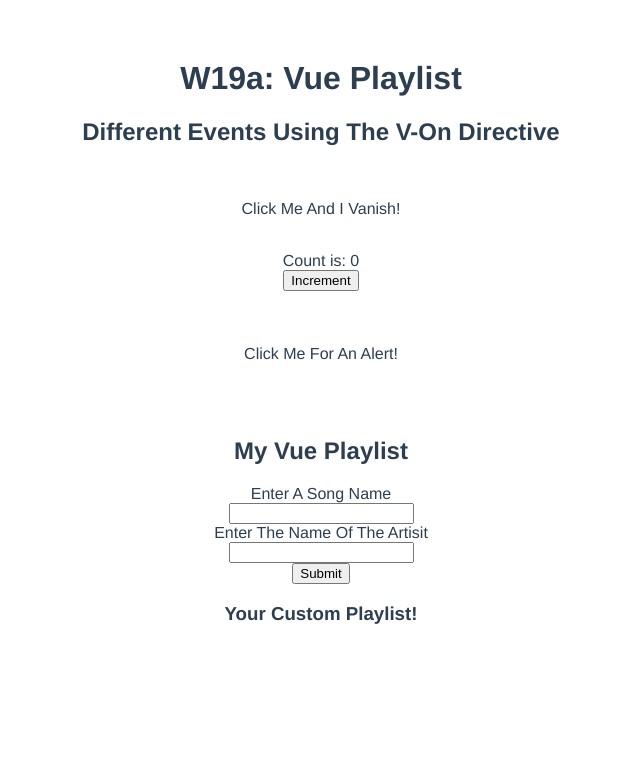
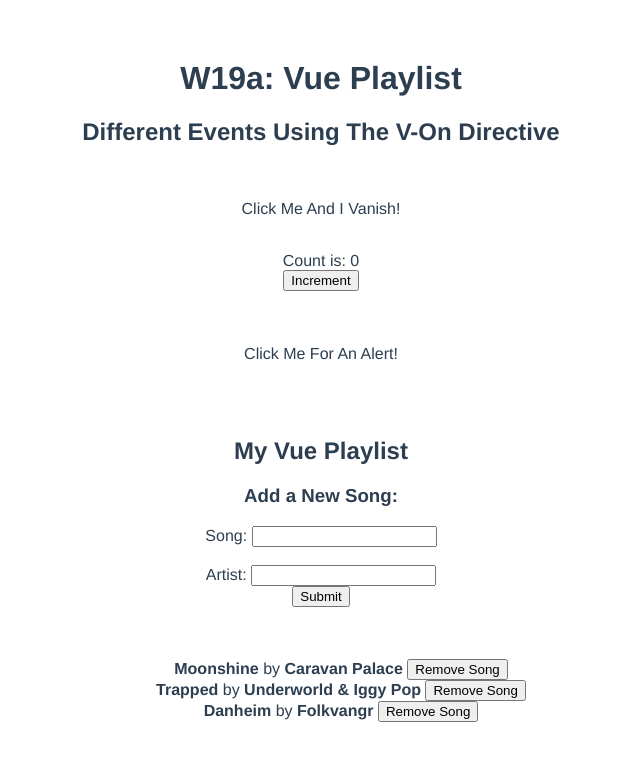
Before and after one commit to IanGoodwill/Vue-Playlist, a Vue app: page / in a window 1280 px wide. Shown: the top 760 px of the page, without its empty margins (319-959 px from the left). Built offline with nearby package versions, Linux system fonts and the light colour scheme.

Commit message:
Combined Artist.vue with Song.vue then deleted Artist.vue

```diff
--- a/src/App.vue
+++ b/src/App.vue
@@ -18,6 +18,7 @@ export default {
   components: {
    VuePlaylist,
    Events
+
   }
 }
 </script>
--- a/src/components/Artist.vue
+++ /dev/null
@@ -1,26 +0,0 @@
-<template>
-
-    <li>
-       {{ artist.task  }}
-    </li>
-
-</template>
-
-
-
-<script>
-export default {
-    name: 'Artist',
-    props:  [
-        'artist'
-
-    ]
-}
-</script>
-
-
-<style>
-
-
-
-</style>
--- a/src/components/Song.vue
+++ b/src/components/Song.vue
@@ -1,26 +1,23 @@
+
 <template>
-
-    <li>
-       {{ song.task  }}
-    </li>
-
+  <li>
+   <strong> {{song.title}} </strong> by <strong> {{song.artist}} </strong>
+    <button v-on:click="deleteSong( song )">Remove Song</button>
+  </li>
 </template>
-
-
 
 <script>
 export default {
-    name: 'Song',
-    props:  [
-        'song'
-
-    ]
-}
+  name: "Song",
+  props: ["song"],
+  methods: {
+        deleteSong (song) {
+            this.$emit('delete-song', song);
+        }
+    }
+};
 </script>
-
 
 <style>
 
-
-
 </style>
--- a/src/components/VuePlaylist.vue
+++ b/src/components/VuePlaylist.vue
@@ -4,90 +4,84 @@
 
     <h2>My Vue Playlist</h2>
 
-    <form @submit="addNewSong" >
+    <h3>Add a New Song:</h3>
 
+    <form @submit="addSong">
       <label for="new-song">
-           Enter A Song Name
+        Song:
+        <input type="text" name="title" v-model="newSong" />
         <br>
-            <input type="text" name="new-song" v-model="newSong">
+        <br>
+        Artist:
+        <input type="text" name="artist" v-model="newArtist" />
+        <br>
       </label>
-            <br>
-          <label for="new-artist">
-            Enter The Name Of The Artisit
-            <br>
-            <input type="text" name="new-artisit" v-model="newArtist">
-        </label>
-            <br>
-        <input type="submit" value="Submit">
-
+      <input type="submit" value="Submit" />
     </form>
 
-    <h3> Your Custom Playlist! </h3>
+    <br>
+    <br>
 
-    <ul>
-        <Song v-for="song in songs" :key="song.task" :task="song.task" :song="song" />
-        <Artist v-for="artist in artists" :key="artist.task" :task="artist.task" :artist="artist" />
+    <ul class="my-list">
+      <Song v-for="song in songs" :key="song.title" :song="song" v-on:delete-song="removeSong"/>
     </ul>
-
-
 
   </section>
 
 </template>
 
-
-
 <script>
-import Song from './Song.vue';
-import Artist from './Artist.vue';
-
+import Song from "./Song.vue";
 export default {
-    name: 'VuePlaylist',
-    components:  {
-        Song,
-        Artist
+  name: "Playlist",
+  components: {
+    Song
   },
-    data () {
+  data() {
     return {
-            newSong: '',
-            newArtist: '',
-            songs: [],
-            artists: []
-
-        }
+      newSong: "",
+      newArtist: "",
+      songs: [
+        {
+          title: 'Moonshine',
+          artist: 'Caravan Palace',
         },
-    methods:  {
-        addNewSong ( event )  {
+          {
+          title: 'Trapped',
+          artist: 'Underworld & Iggy Pop',
+        },
+          {
+          title: 'Danheim',
+          artist: 'Folkvangr',
+        },
+      ]
+    };
+  },
+  methods: {
+    addSong(event) {
       event.preventDefault();
       const newSong = this.newSong;
-            this.songs.push( {
-                task: newSong,
+      const newArtist = this.newArtist;
+      this.songs.push({
+        title: newSong,
+        artist: newArtist,
 
-            } );
-            this.newSong = '';
-            const newArtist = this.newArtist;
-            this.artists.push( {
-                task: newArtist,
-
-            } );
-            this.newArtist = '';
+      });
+      this.newSong = "";
+      this.newArtist = "";
+    },
+    removeSong(song) {
+      const songIndex = this.songs.indexOf(song);
+      this.songs.splice(songIndex, 1);
     }
-    },
-         addNewArtist ( event )  {
-            event.preventDefault();
-            const newArtist = this.newArtist;
-            this.artists.push( {
-                task: newArtist,
-
-            } );
-            this.newArtist = '';
   }
-
-}
+};
 </script>
-
-
 
 <style>
 
+.my-list li  {
+    list-style-type:none;
+}
+
 </style>
```
Lines whose indentation alone changed are shown as unchanged.
